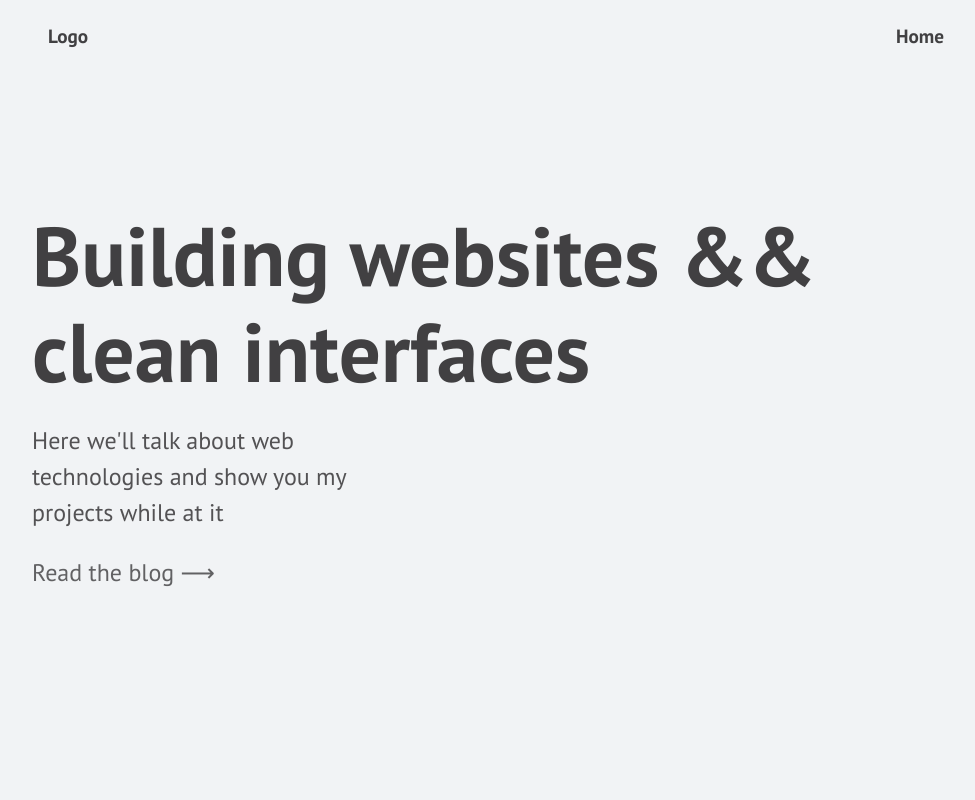
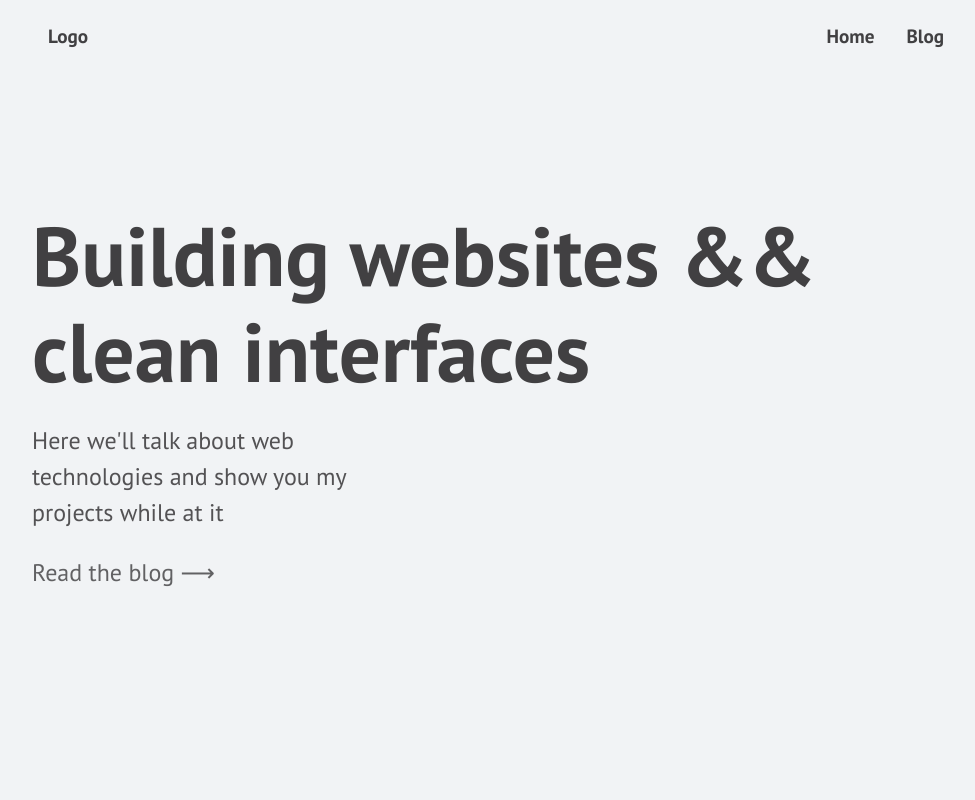
Before and after one commit to santiago-webdev/portfolio-and-blog, a SvelteKit app: page / in a window 1280 px wide. Shown: the top 800 px of the page, without its empty margins (144-1119 px from the left). Built offline with nearby package versions, Linux system fonts and the light colour scheme.

Commit message:
Make complementary section wrap form in `Search`
And move styling from +page.svelte to `Presentation`

```diff
--- a/src/lib/components/Nav.svelte
+++ b/src/lib/components/Nav.svelte
@@ -8,8 +8,10 @@
 	$: pageHeightWithoutWindow = pageHeight - windowHeight;
 
 	const navItems = [
-		{ label: 'Home', href: `${base}/` }
-		// { label: 'About', href: `${base}/about` },
+		{ label: 'Home', href: `${base}/` },
+		{ label: 'Blog', href: `${base}/blog` }
+		// { label: 'Projects', href: `${base}/projects` }
+		// { label: 'About', href: `${base}/about` }
 		// { label: 'Contact', href: `${base}/contact` }
 	];
 </script>
--- a/src/lib/components/Presentation.svelte
+++ b/src/lib/components/Presentation.svelte
@@ -19,6 +19,10 @@
 	section {
 		display: grid;
 		place-content: center;
+
+		min-height: min(100vh, 80rem);
+		width: min(100%, var(--wide));
+		margin-inline: auto;
 	}
 
 	h2,
--- a/src/lib/components/Search.svelte
+++ b/src/lib/components/Search.svelte
@@ -35,6 +35,8 @@
 	}
 </script>
 
+<!-- <section role="complementary" style:display={value.length === 0 ? "none" : ""}> -->
+<section role="complementary">
 	<form on:submit|preventDefault={handleSubmit} autocomplete="off">
 		<label for="search">TODO, filter</label>
 		<div class="search-bar">
@@ -54,8 +56,6 @@
 		</div>
 	</form>
 	<br />
-<!-- <section role="complementary" style:display={value.length === 0 ? "none" : ""}> -->
-<section role="complementary">
 	<ul>
 		{#each filteredPosts as post}
 			<li>
--- a/src/routes/+page.svelte
+++ b/src/routes/+page.svelte
@@ -35,14 +35,3 @@
 	<meta name="twitter:image" content="" />
 	<!-- TODO(santigo-zero): Add image -->
 </svelte:head>
-
-<style>
-	main {
-		/* padding: var(--general-padding); */
-		min-height: min(100vh, 80rem);
-		width: min(100%, var(--wide));
-		margin-inline: auto;
-		display: grid;
-		place-content: center;
-	}
-</style>
```
Also changed, not shown: src/routes/projects/+page.svelte (added, +8 -0 lines). Lines whose indentation alone changed are shown as unchanged.
